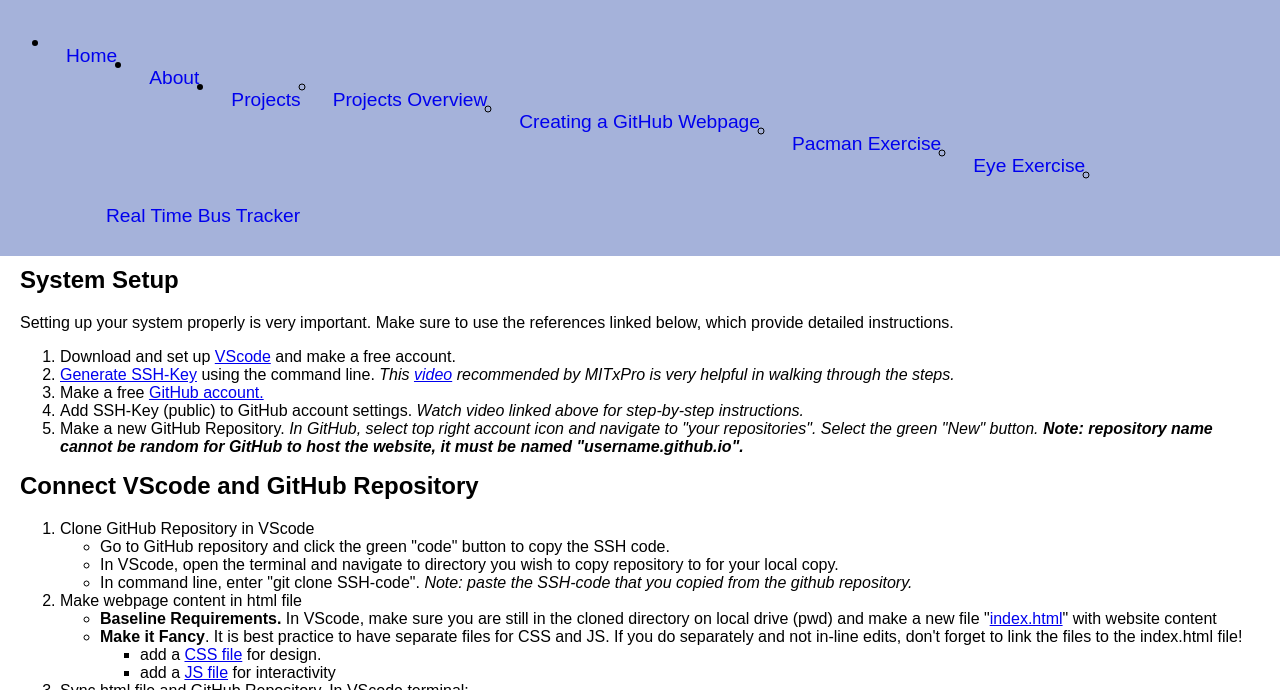
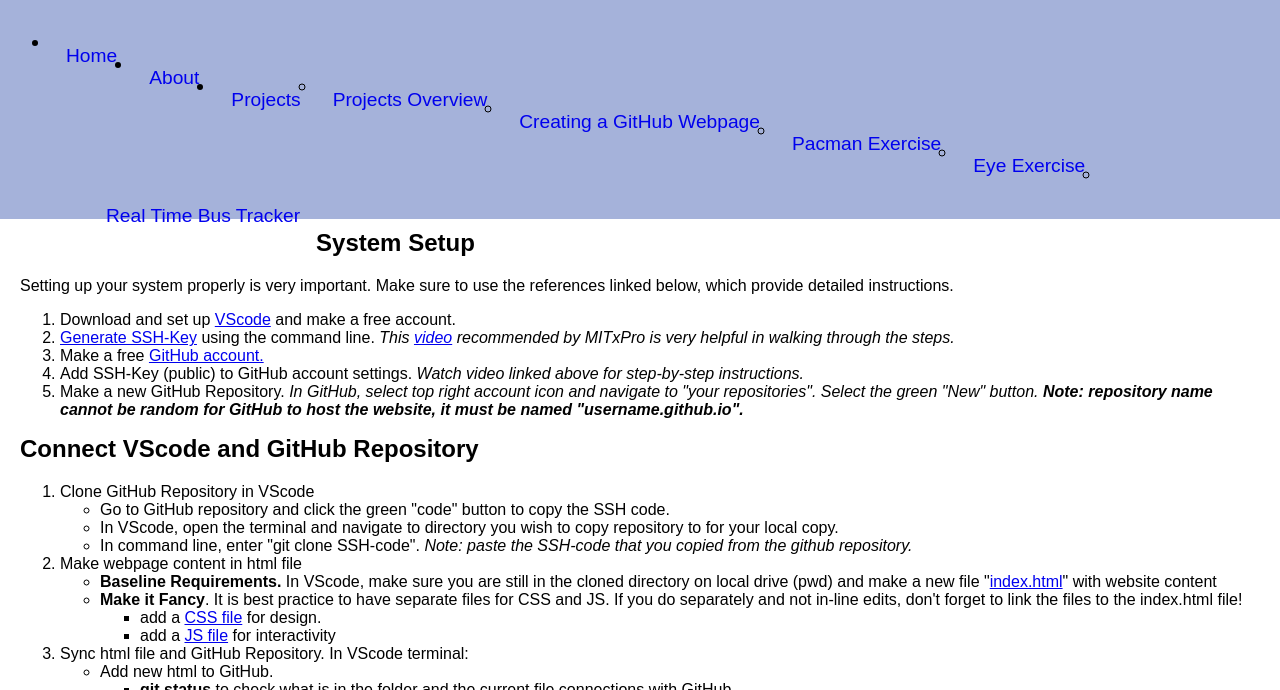
Before and after one commit to erinluers/erinluers.github.io, a website: page GitHub_webpage.html in a window 1280 px wide. Shown: the part 110-800 px from the top of the page. Drawn offline with nearby package versions, Linux system fonts and the light colour scheme.

Commit message:
fixing navbar in css

```diff
--- a/github-website.css
+++ b/github-website.css
@@ -39,7 +39,7 @@ figcaption {
 /*Navigation CSS Starts
 css from: "https://www.w3schools.com/howto/howto_css_subnav.asp"*/
 .navbar {
-    overflow: hidden;
+    overflow: visible;
     padding: 15px 10px;
     background-color: rgb(165, 178, 218);
     font-size: larger;
```
